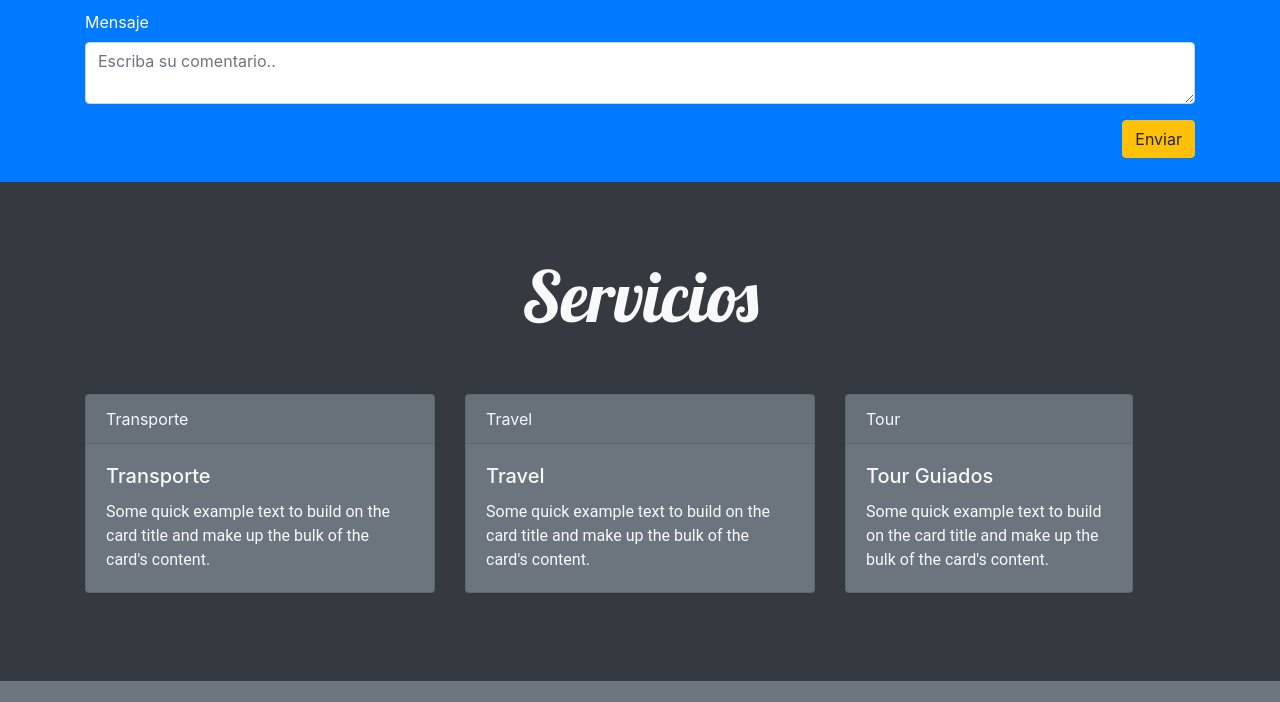
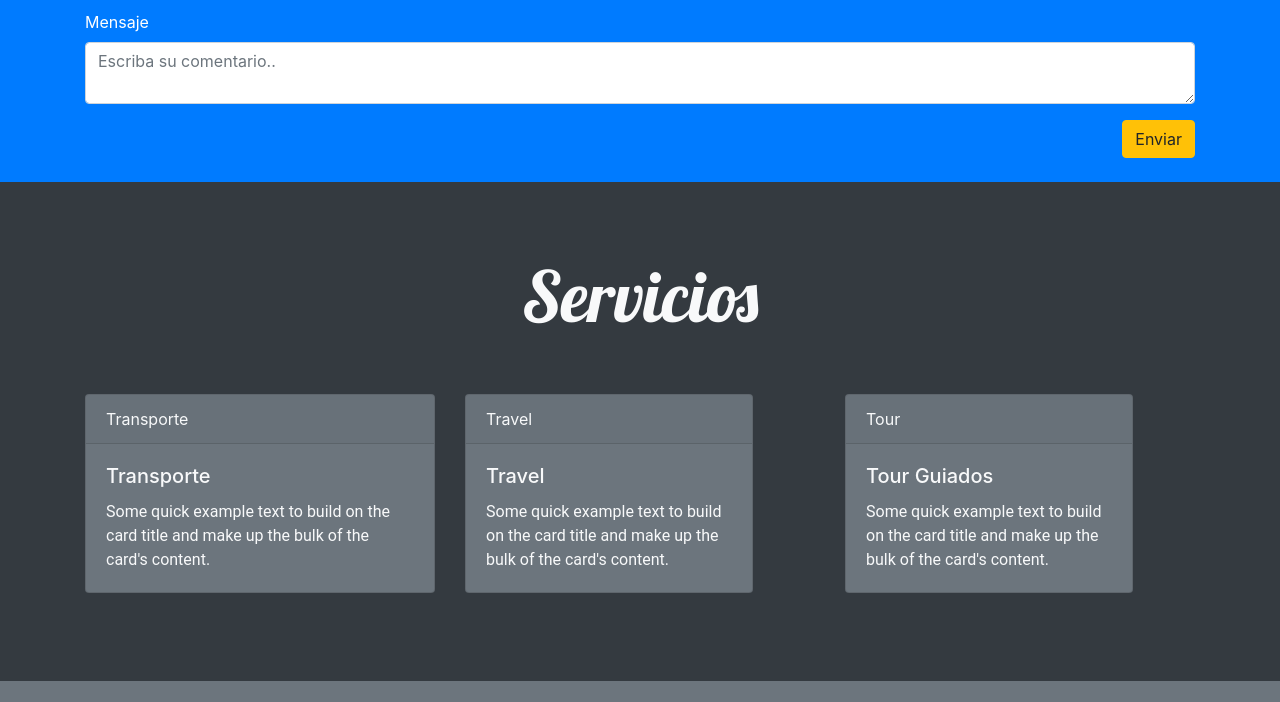
Before and after one commit to JossefaRodriguez/ViajesChile, a plain HTML site: page index.html in a window 1280 px wide. Shown: the part 2203-2905 px from the top of the page. Drawn offline with nearby package versions, Linux system fonts and the light colour scheme.

Commit message:
tercercommit

```diff
--- a/index.html
+++ b/index.html
@@ -279,7 +279,7 @@
                         </div>
                     </div>
                     <div class="col-md-4">
-                        <div class="card bg-secondary mb-3 text-light" style=max-width: 18rem;">
+                        <div class="card bg-secondary mb-3 text-light" style="max-width:18rem;">
                             <div class="card-header">Travel</div>
                             <div class="card-body">
                                 <h5 class="card-title">Travel</h5>
```
